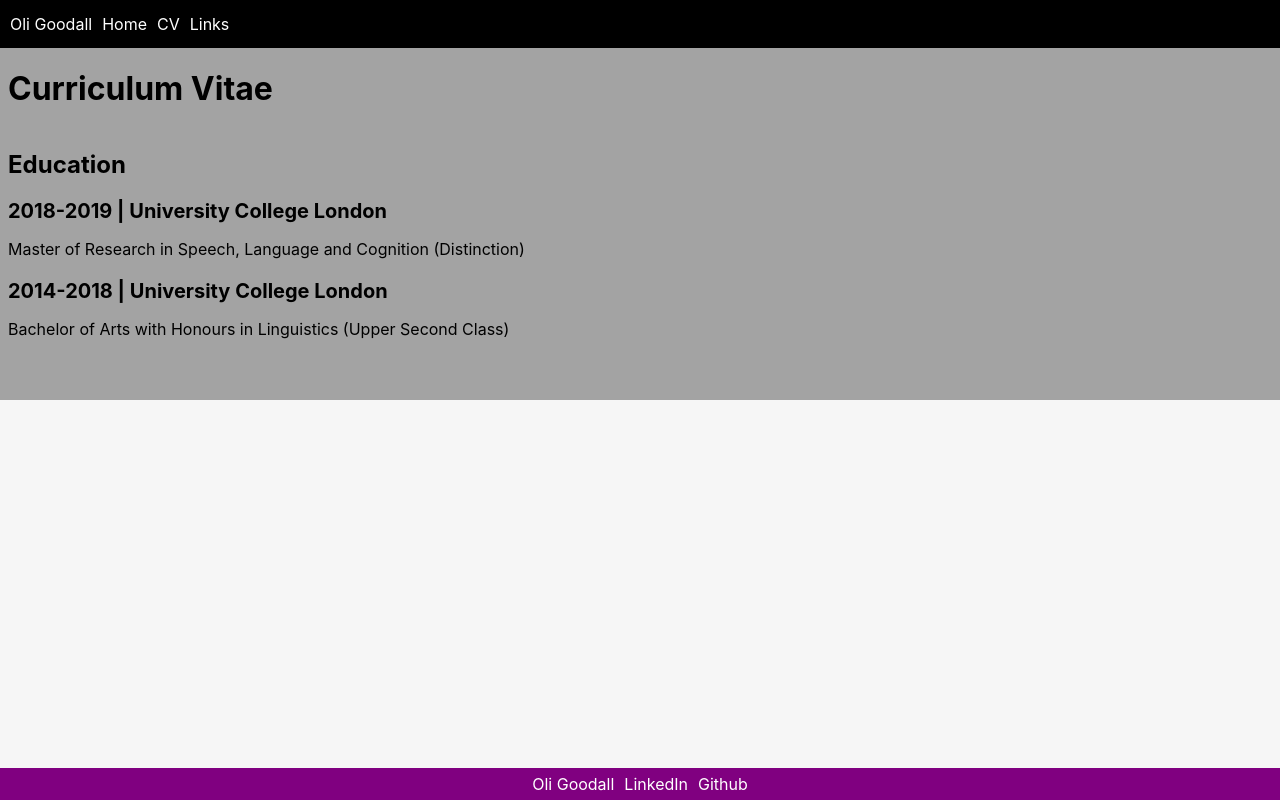
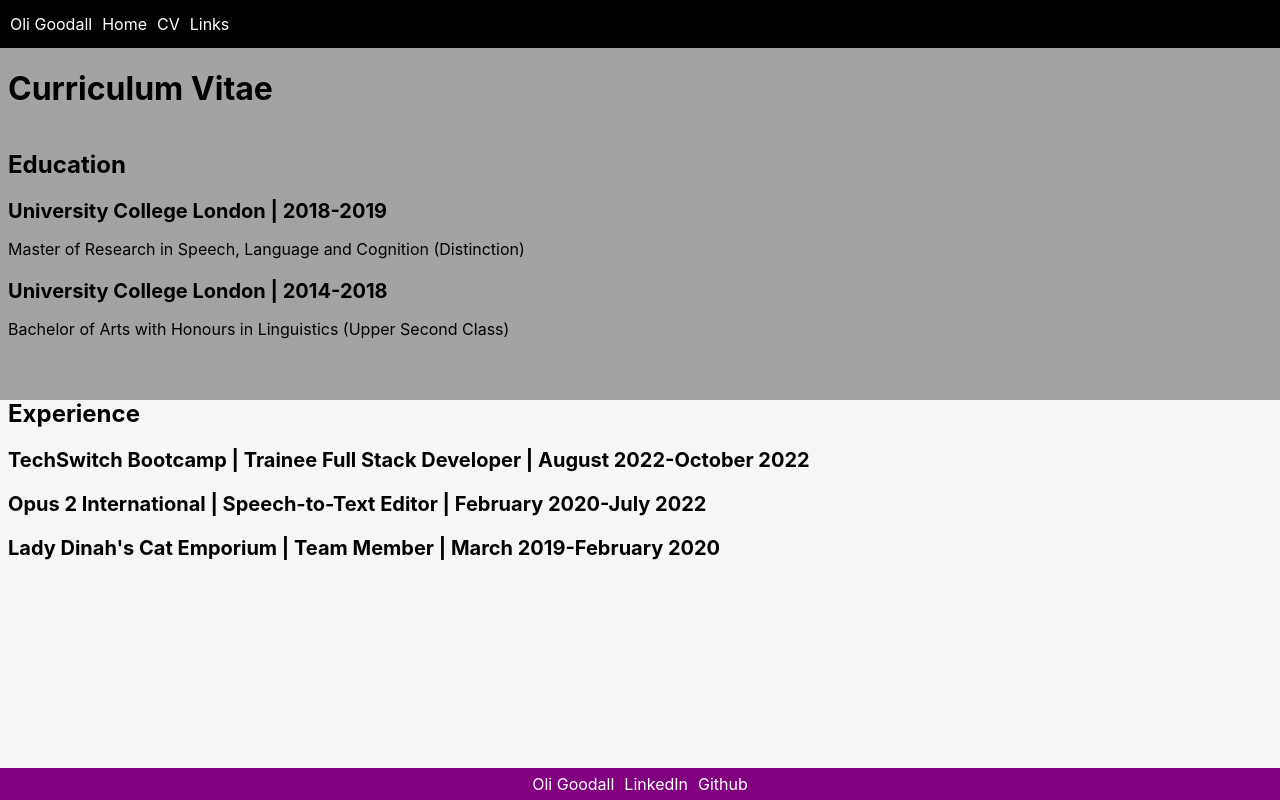
Before and after one commit to Oli-Goodall/Oli-Goodall.github.io, a React (Create React App) app in the folder personal-site/: page /cv in a window 1280 px wide. Built offline with nearby package versions, Linux system fonts and the light colour scheme.

Commit message:
Added job titles and dates

```diff
--- a/personal-site/src/components/cv-page/CVPage.tsx
+++ b/personal-site/src/components/cv-page/CVPage.tsx
@@ -7,14 +7,18 @@ export const CVPage: React.FunctionComponent = () => {
             <h1 className="cv-page-heading">Curriculum Vitae</h1>
             <h2 className="education">Education
                 <p className="education-experience-title">
-                2018-2019 | University College London
+                University College London | 2018-2019
                 <p className="education-body">Master of Research in Speech, Language and Cognition (Distinction)</p>
                 </p>
-                <p className="education-experience-title">2014-2018 | University College London
+                <p className="education-experience-title">University College London | 2014-2018
                 <p className="education-body">Bachelor of Arts with Honours in Linguistics (Upper Second Class)</p>
                 </p>
-
-
+            </h2>
+            <h2 className="education">Experience
+                <p className="education-experience-title">
+                TechSwitch Bootcamp | Trainee Full Stack Developer | August 2022-October 2022</p>
+                <p className="education-experience-title">Opus 2 International | Speech-to-Text Editor | February 2020-July 2022</p>
+                <p className="education-experience-title">Lady Dinah's Cat Emporium | Team Member | March 2019-February 2020</p>
             </h2>
         </div>
     )
```
